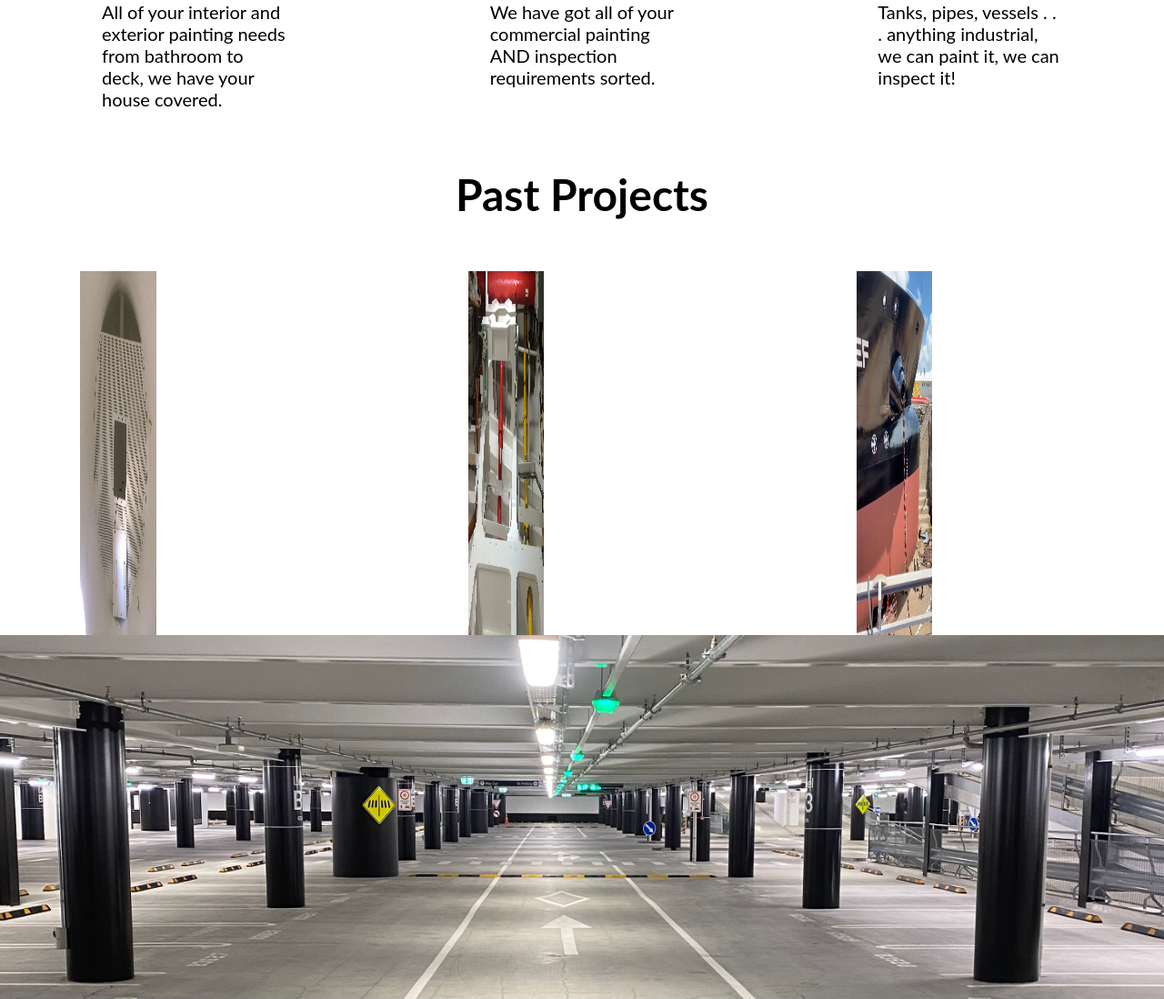
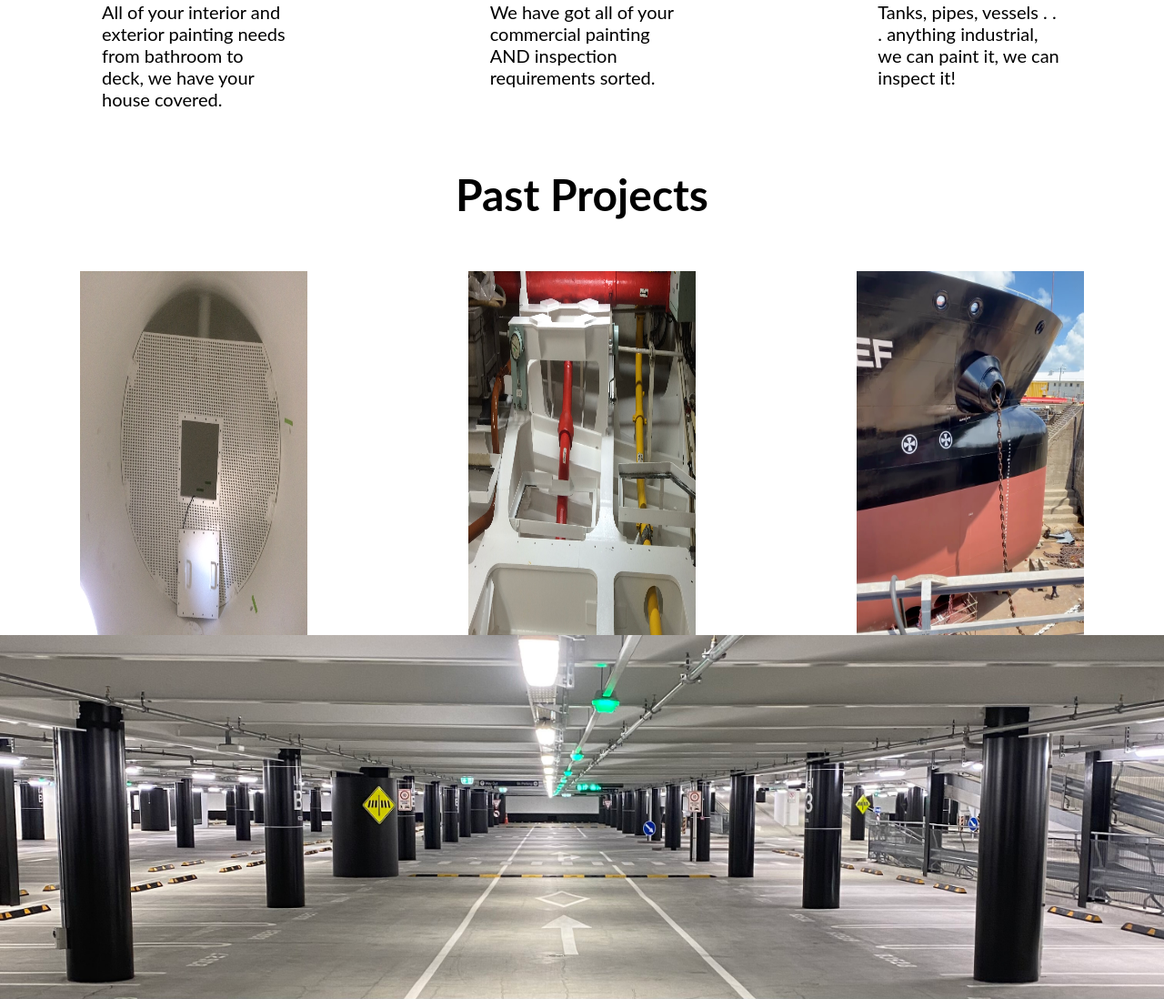
Before and after one commit to DizzieP/menutest, a plain HTML site: page index.html in a window 1280 px wide. Shown: the part 1574-2672 px from the top of the page at 91% size. Drawn offline with Linux system fonts and the light colour scheme.

Commit message:
adjusted width to 100 percent for past projects photo gallery

```diff
--- a/style.css
+++ b/style.css
@@ -318,21 +318,21 @@ h2#projects.past-projects {
 }
 
 img.tank {
-    width: 33.33%;
+    width: 100%;
     height: 25rem;
     grid-row: 7 / 8;
     grid-column: 2 / 4;
 }
 
 img.mechanical-interior {
-    width: 33.33%;
+    width: 100%;
     height: 25rem;
     grid-row: 7 / 8;
     grid-column: 6 / 8;
 }
 
 img.shipside {
-    width: 33.33%;
+    width: 100%;
     height: 25rem;
     grid-row: 7 / 8;
     grid-column: 10 / 12;
```
